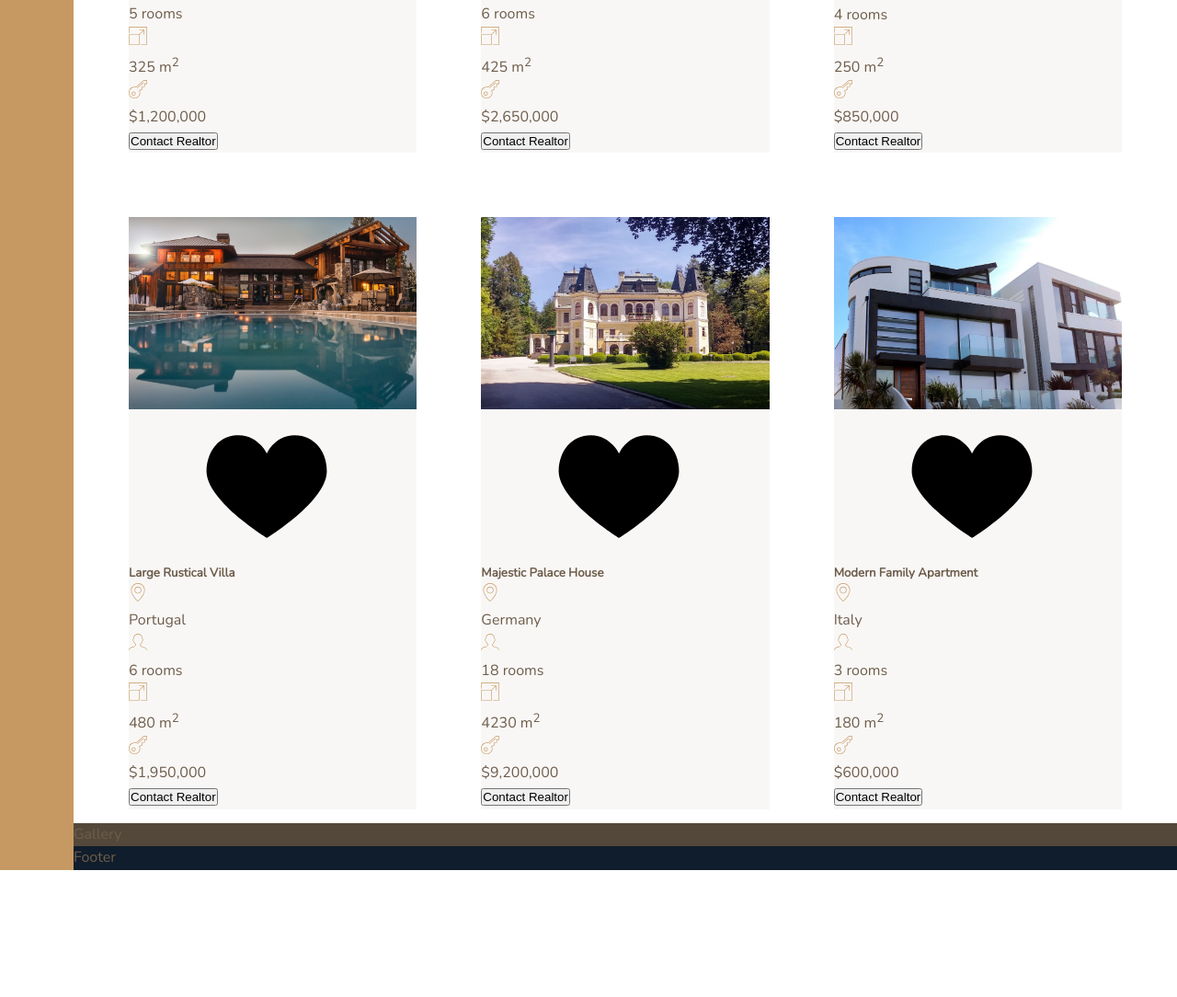
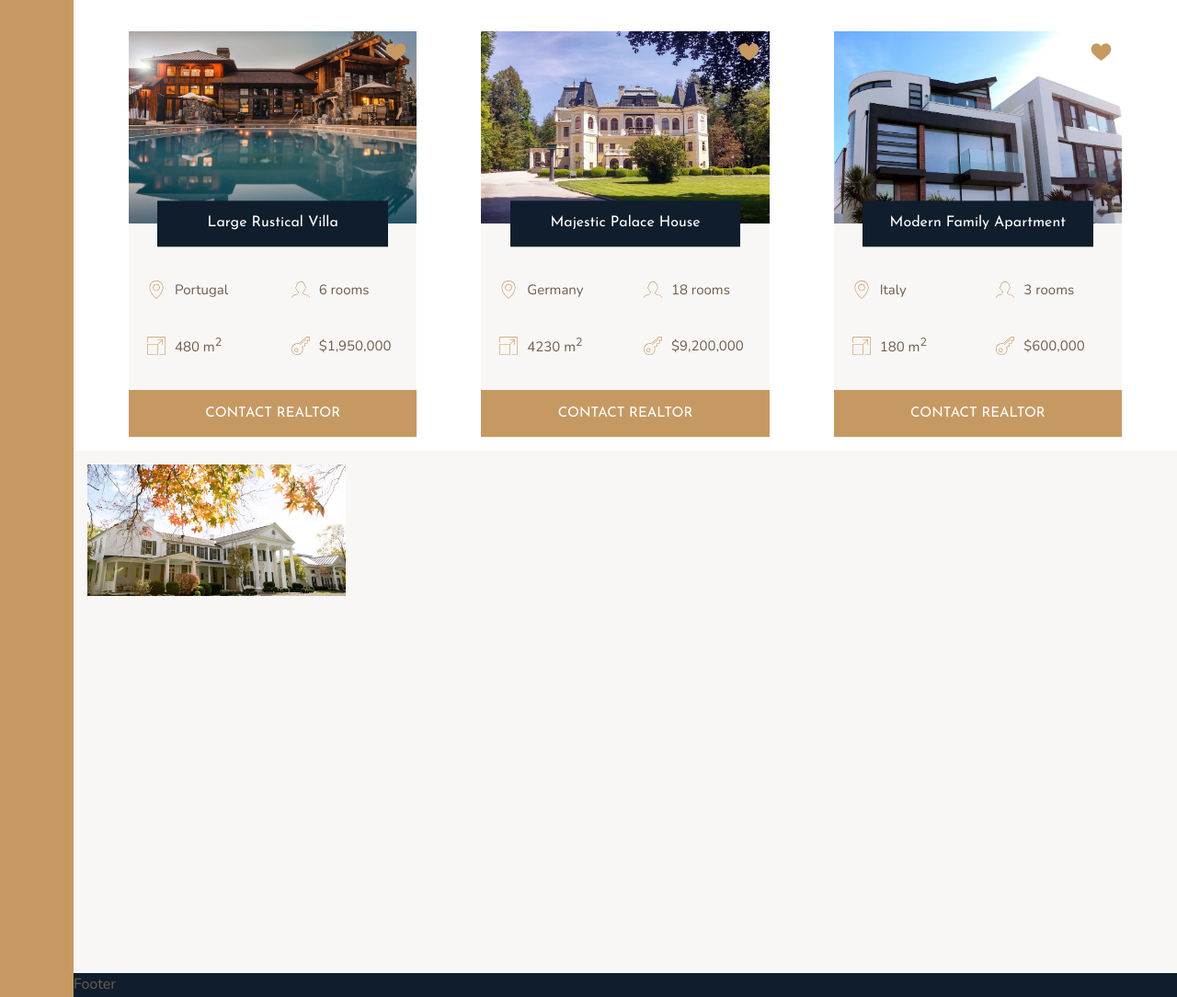
Before and after one commit to kuanhsuh/udemy_jonas_project, a website: page Nexter/starter/index.html in a window 1280 px wide. Shown: the part 2312-3396 px from the top of the page at 92% size. Before the commit the page ends 3258 px from the top, so only its background shows below. Drawn offline with nearby package versions, Linux system fonts and the light colour scheme.

Commit message:
Gallery p1

```diff
--- a/Nexter/starter/index.html
+++ b/Nexter/starter/index.html
@@ -114,7 +114,7 @@
                     </svg>
                     <p>$1,200,000</p>
                 </div>
-                <button class="cta">Contact Realtor</button>
+                <button class="btn home__btn">Contact Realtor</button>
            </div>
            <!-- HOME 2 -->
            <div class="home">
@@ -147,7 +147,7 @@
                     </svg>
                     <p>$2,650,000</p>
                 </div>
-                <button class="cta">Contact Realtor</button>
+                <button class="btn home__btn">Contact Realtor</button>
            </div>
            <!-- HOME 3 -->
            <div class="home">
@@ -180,7 +180,7 @@
                     </svg>
                     <p>$850,000</p>
                 </div>
-                <button class="cta">Contact Realtor</button>
+                <button class="btn home__btn">Contact Realtor</button>
            </div>
            <!-- HOME 4 -->
            <div class="home">
@@ -213,7 +213,7 @@
                     </svg>
                     <p>$1,950,000</p>
                 </div>
-                <button class="cta">Contact Realtor</button>
+                <button class="btn home__btn">Contact Realtor</button>
            </div>
            <!-- HOME 5 -->
            <div class="home">
@@ -246,7 +246,7 @@
                     </svg>
                     <p>$9,200,000</p>
                 </div>
-                <button class="cta">Contact Realtor</button>
+                <button class="btn home__btn">Contact Realtor</button>
            </div>
            <!-- HOME 6 -->
            <div class="home">
@@ -279,12 +279,14 @@
                     </svg>
                     <p>$600,000</p>
                 </div>
-                <button class="cta">Contact Realtor</button>
+                <button class="btn home__btn">Contact Realtor</button>
            </div>
        </section>
 
        <section class="gallery">
-           Gallery
+           <figure class="gallery__item gallery__item--1">
+               <img src="img/gal-1.jpeg" alt="Gallery image 1" class="gallery__img">
+           </figure>
        </section>
 
        <footer class="footer">
--- a/Nexter/starter/sass/_gallery.scss
+++ b/Nexter/starter/sass/_gallery.scss
@@ -1,4 +1,24 @@
 .gallery {
-    background-color: $color-grey-dark-1;
+    background-color: $color-grey-light-1;
     grid-column: full-start / full-end;
+
+    display: grid;
+    grid-template-columns: repeat(8, 1fr);
+    grid-template-rows: repeat(7, 5vw);
+    grid-gap: .15rem;
+    padding: .15rem;
+
+    &__item {
+        &--1 {
+            grid-row: 1 / span 2;
+            grid-column: 1 / span 2;
+        }
+    }
+
+    &__img {
+        width: 100%;
+        height: 100%;
+        object-fit: cover;
+        display: block;
+    }
 }
--- a/Nexter/starter/sass/_homes.scss
+++ b/Nexter/starter/sass/_homes.scss
@@ -9,17 +9,48 @@
 
 .home {
     background-color: $color-grey-light-1;
+    display: grid;
+    grid-template-columns: repeat(2, 1fr);
+    grid-row-gap: .35rem;
 
     &__img {
+        grid-row: 1/2;
         width: 100%;
+        grid-column: 1/-1;
+        z-index: 1;
     }
 
     &__like {
-
+        grid-row: 1/2;
+        grid-column: 2/3;
+        fill: $color-primary;
+        height: .25rem;
+        width: .25rem;
+        z-index: 2;
+        justify-self: end;
+        margin: .1rem;
     }
 
     &__name {
+        grid-row: 1/2;
+        z-index: 3;
+        grid-column: 1/-1;
+        width: 80%;
+        align-self: end;
+        justify-self: center;
+        font-family: $font-display;
+        font-size: .16rem;
+        text-align: center;
+        padding: .125rem;
+        background-color: $color-secondary;
+        color: #fff;
+        font-weight: 400;
+        transform: translateY(50%);
+    }
 
+    &__location,
+    &__rooms {
+        margin-top: .25rem;
     }
 
     &__location,
@@ -27,14 +58,20 @@
     &__area,
     &__price {
 
+        font-size: .15rem;
+        margin-left: .2rem;
+        display: flex;
+        align-items: center;
+
         svg {
             fill: $color-primary;
             height: .2rem;
             width: .2rem;
-        }
-
-        p {
-
+            margin-right: .1rem;
         }
     }
+
+    &__btn {
+        grid-column: 1/-1;
+    }
 }
```
Also changed, not shown: Nexter/starter/css/style.css.
